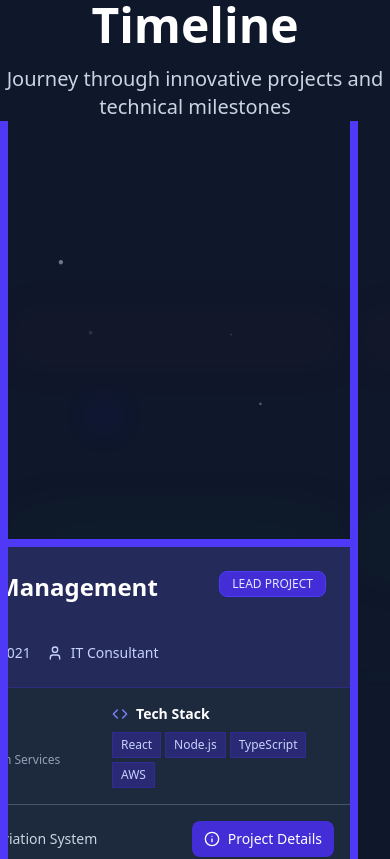
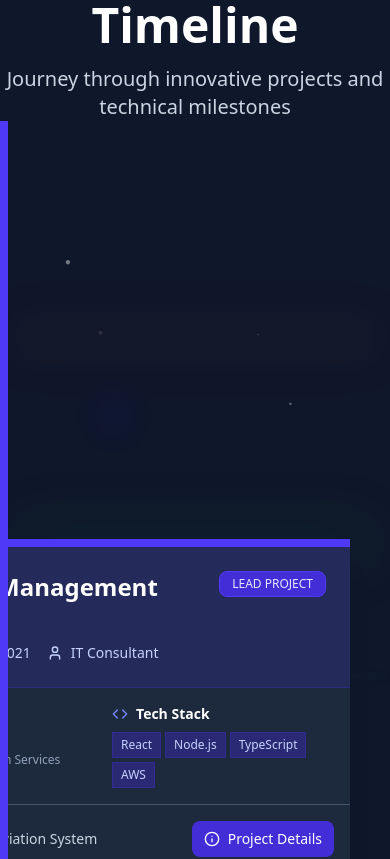
Before and after one commit to vaarvik/johann-no, a Next.js app: page / in a window 390 px wide. Shown: the part 3460-4319 px from the top of the page. Built offline with nearby package versions, Linux system fonts and the light colour scheme; a web font is replaced by a local one.

Commit message:
Fix vertical scroll on timeline on mobile phone

```diff
--- a/components/home/home-portfolio/home-portfolio.tsx
+++ b/components/home/home-portfolio/home-portfolio.tsx
@@ -1,9 +1,12 @@
 "use client"
 
 import Timeline from "@/components/ui/timeline/timeline"
+import { useMobile } from "@/lib/hooks/use-mobile"
 import HomePortfolioItem from "./components/home-portfolio-item"
 
 export default function HomePortfolio() {
+  const isMobile = useMobile()
+
   return (
     <section className="w-full bg-slate-900" id="portfolio">
       <div>
@@ -14,7 +17,9 @@ export default function HomePortfolio() {
           </p>
         </div>
       </div>
-      <Timeline items={[{
+      <Timeline
+        variant={isMobile ? "vertical" : "horizontal"}
+        items={[{
           id: "1",
           content: isVisible => <HomePortfolioItem isVisible={isVisible} />
         }, {
--- a/components/ui/scroll-morpher/scroll-morpher.tsx
+++ b/components/ui/scroll-morpher/scroll-morpher.tsx
@@ -13,7 +13,7 @@ const scrollMorpherVariants = cva(
     variants: {
       direction: {
         horizontal: "h-screen w-auto",
-        vertical: "h-auto w-full md:h-screen md:w-auto",
+        vertical: "h-auto w-full",
       },
     },
     defaultVariants: {
@@ -28,7 +28,7 @@ const contentVariants = cva(
     variants: {
       direction: {
         horizontal: "flex-row h-screen",
-        vertical: "flex-col h-auto w-full md:flex-row md:h-screen md:w-auto",
+        vertical: "flex-col h-auto w-full",
       },
     },
     defaultVariants: {
@@ -43,7 +43,7 @@ const itemVariants = cva(
     variants: {
       direction: {
         horizontal: "h-full w-auto",
-        vertical: "h-auto w-auto md:h-full md:w-auto",
+        vertical: "h-auto w-auto",
       },
     },
     defaultVariants: {
--- a/components/ui/timeline/timeline.tsx
+++ b/components/ui/timeline/timeline.tsx
@@ -8,9 +8,13 @@ import { cn } from "@/lib/utils"
 import ScrollMorpher from "../scroll-morpher/scroll-morpher"
 
 const timelineItemVariants = cva(
-  "flex items-center h-screen overflow-hidden relative text-left transition-all duration-300 ease-in-out w-full md:flex-col md:h-[66%] md:justify-end md:w-screen before:content-[''] before:bg-indigo-600 before:h-screen before:w-2 before:z-10 md:before:h-4 md:before:w-full md:before:absolute",
+  "flex items-center h-screen overflow-hidden relative text-left transition-all duration-300 ease-in-out w-full ",
   {
     variants: {
+      variant: {
+        horizontal: "flex-col h-[66%] justify-end w-screen",
+        vertical: "",
+      },
       device: {
         mobile: "", // "flex-col h-auto w-full md:h-screen md:w-auto",
         tablet: "", // "flex-col h-auto w-full md:h-screen md:w-auto",
@@ -23,10 +27,34 @@ const timelineItemVariants = cva(
   },
 )
 
-const timelineItemPoleVariants = cva(
-  "flex flex-col justify-center md:left-[-200px] relative transform scale-x-0 origin-left transition-transform duration-800 ease-[cubic-bezier(0.72,1.5,0.1,0.9)] transition-delay-[1.12s] w-[calc(100vw-48px)] md:scale-x-100 md:items-center md:h-[480px] md:w-auto md:origin-bottom md:scale-y-0 md:justify-start after:content-[''] after:bg-indigo-600 after:block after:h-2 after:w-full md:after:h-full md:after:absolute md:after:w-2 before:content-[''] before:bg-indigo-600 before:block before:rounded-full before:h-6 before:-left-3 before:opacity-0 before:absolute before:w-6 md:before:bottom-0 md:before:left-[unset] md:before:opacity-100",
+const timelineItemLineVariants = cva(
+  "before:content-[''] before:bg-indigo-600 before:h-screen before:w-2 before:z-10",
   {
     variants: {
+      variant: {
+        horizontal: "before:h-4 before:w-full before:absolute",
+        vertical: "",
+      },
+      device: {
+        mobile: "", // "before:h-4 before:absolute before:w-full",
+        tablet: "", // "before:h-4 before:absolute before:w-full",
+        desktop: "", // "before:h-screen before:w-2 before:z-10 md:before:h-4 md:before:w-full md:before:absolute",
+      },
+    },
+    defaultVariants: {
+      device: "desktop",
+    },
+  },
+)
+
+const timelineItemPoleVariants = cva(
+  "flex flex-col justify-center relative transform scale-x-0 origin-left transition-transform duration-800 ease-[cubic-bezier(0.72,1.5,0.1,0.9)] transition-delay-[1.12s] w-[calc(100vw-48px)]",
+  {
+    variants: {
+      variant: {
+        horizontal: "scale-x-100 items-center h-[480px] w-auto origin-bottom scale-y-0 justify-start left-[-200px] ",
+        vertical: "",
+      },
       device: {
         mobile: "", // "items-center h-auto justify-start transform scale-y-0 origin-bottom w-auto md:h-[480px]",
         tablet: "", // "items-center h-auto justify-start transform scale-y-0 origin-bottom w-auto md:h-[480px]",
@@ -39,62 +67,42 @@ const timelineItemPoleVariants = cva(
   },
 )
 
-const timelineItemRightVariants = cva(
-  "flex flex-col items-end absolute right-0 top-2 perspective-[1000px] perspective-origin-top md:left-1 md:right-[unset] md:top-[unset]",
+const timelineItemPolePoleVariants = cva(
+  "after:content-[''] after:bg-indigo-600 after:block after:h-2 after:w-full",
   {
     variants: {
+      variant: {
+        horizontal: "after:h-full after:absolute after:w-2",
+        vertical: "",
+      },
+    },
+  },
+)
+
+const timelineItemPoleBaseVariants = cva(
+  "before:content-[''] before:bg-indigo-600 before:block before:rounded-full before:h-6 before:-left-3 before:opacity-0 before:absolute before:w-6",
+  {
+    variants: {
+      variant: {
+        horizontal: "before:bottom-0 before:left-[unset] before:opacity-100",
+        vertical: "",
+      },
+    },
+  },
+)
+
+const timelineItemRightVariants = cva(
+  "flex flex-col items-end absolute right-0 top-2 perspective-[1000px] perspective-origin-top",
+  {
+    variants: {
+      variant: {
+        horizontal: "left-1 right-[unset] top-[unset]",
+        vertical: "",
+      },
       device: {
         mobile: "", // "left-1 right-auto top-auto",
         tablet: "", // "left-1 right-auto top-auto",
         desktop: "", // "right-0 top-2",
-      },
-    },
-    defaultVariants: {
-      device: "desktop",
-    },
-  },
-)
-
-const _timelineItemBeforeVariants = cva(
-  "before:content-[''] before:bg-indigo-600 before:h-screen before:w-2 before:z-10",
-  {
-    variants: {
-      device: {
-        mobile: "before:h-4 before:absolute before:w-full",
-        tablet: "before:h-4 before:absolute before:w-full",
-        desktop: "before:h-screen before:w-2",
-      },
-    },
-    defaultVariants: {
-      device: "desktop",
-    },
-  },
-)
-
-const _timelineItemPoleAfterVariants = cva(
-  "after:content-[''] after:bg-indigo-600 after:block after:h-2 after:w-full",
-  {
-    variants: {
-      device: {
-        mobile: "after:h-full after:absolute after:w-2",
-        tablet: "after:h-full after:absolute after:w-2",
-        desktop: "after:h-2 after:w-full",
-      },
-    },
-    defaultVariants: {
-      device: "desktop",
-    },
-  },
-)
-
-const _timelineItemPoleBeforeVariants = cva(
-  "before:content-[''] before:bg-indigo-600 before:block before:h-6 before:-left-3 before:opacity-0 before:absolute before:w-6",
-  {
-    variants: {
-      device: {
-        mobile: "before:bottom-0 before:left-auto before:opacity-100",
-        tablet: "before:bottom-0 before:left-auto before:opacity-100",
-        desktop: "before:-left-3 before:opacity-0",
       },
     },
     defaultVariants: {
@@ -112,16 +120,16 @@ interface TimelineProps
   }[]
 }
 
-export default function Timeline({ items, className, ...props }: TimelineProps) {
+export default function Timeline({ items, className, variant = "horizontal", ...props }: TimelineProps) {
   return (
     <div className={cn(className)} {...props}>
       <ScrollMorpher
-        direction="horizontal"
+        direction={variant}
         items={items.map((item, index) => ({
           id: item.id,
           content: (isVisible: boolean): React.JSX.Element => {
             return (
-              <motion.div className={cn(timelineItemVariants())} initial={{ scaleX: 0, originX: 0 }} animate={isVisible && index === 0 ? { scaleX: 1, originX: 0 } : { scaleX: 1, originX: 0 }}>
+              <motion.div className={cn(timelineItemVariants({ variant }), timelineItemLineVariants({ variant }))} initial={{ scaleX: 0, originX: 0 }} animate={isVisible && index === 0 ? { scaleX: 1, originX: 0 } : { scaleX: 1, originX: 0 }}>
                 <motion.div className="absolute top-0 left-0 w-full h-full">
                   {/* Creative rainbow ghost effects - more subtle and varied */}
                   <motion.div
@@ -370,8 +378,8 @@ export default function Timeline({ items, className, ...props }: TimelineProps)
                   />
                 </motion.div>
 
-                <div className={cn(timelineItemPoleVariants(), isVisible && "!scale-100 transition-delay-0")}>
-                  <div className={cn(timelineItemRightVariants())}>
+                <div className={cn(timelineItemPoleVariants({ variant }), timelineItemPolePoleVariants({ variant }), timelineItemPoleBaseVariants({ variant }), isVisible && "!scale-100 transition-delay-0")}>
+                  <div className={cn(timelineItemRightVariants({ variant }))}>
                     {item.content(isVisible)}
                   </div>
                 </div>
```
Lines whose indentation alone changed are shown as unchanged.
